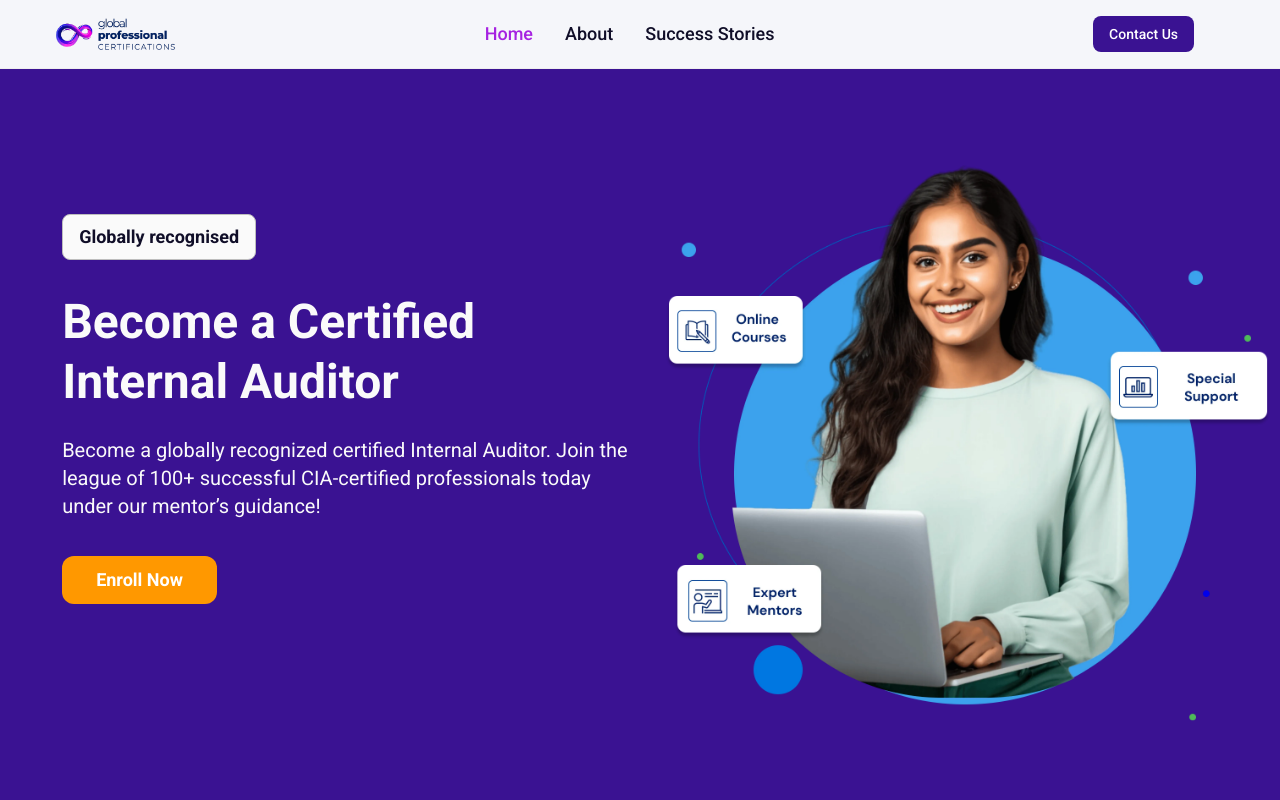
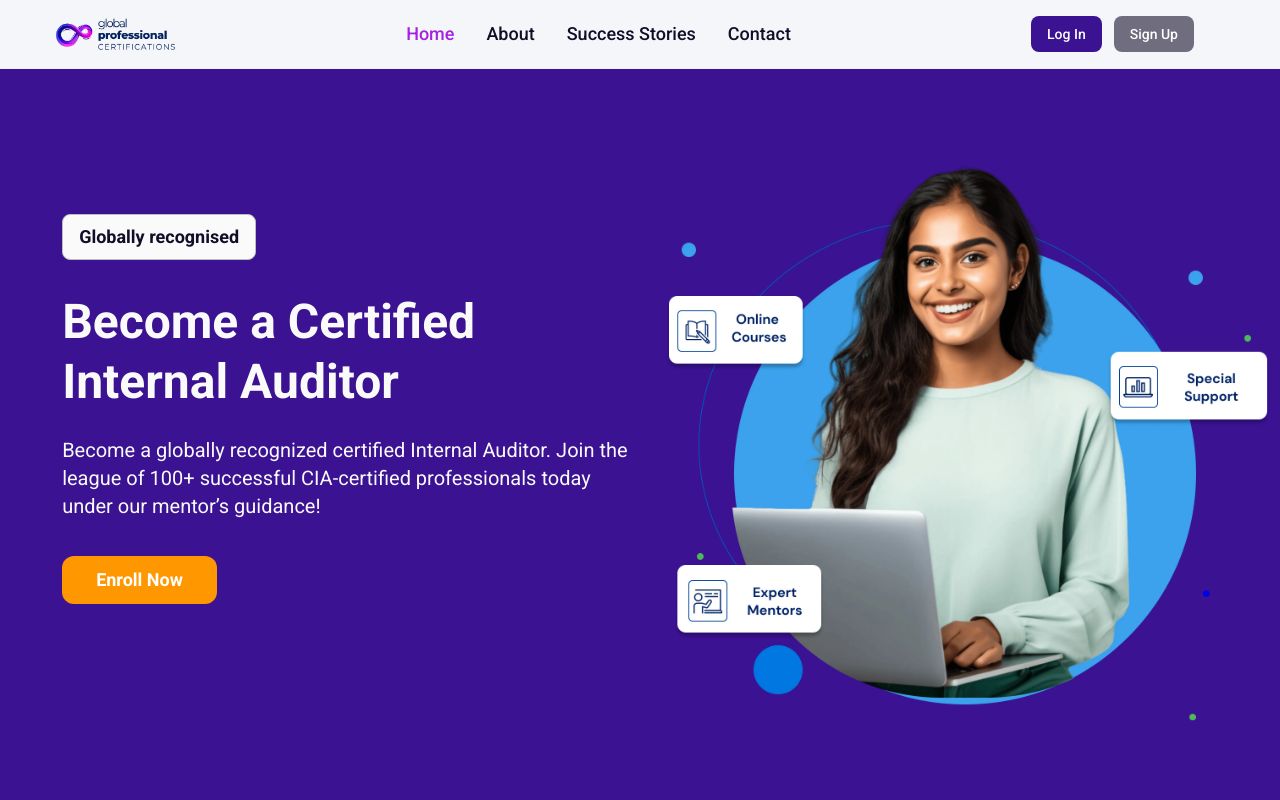
Before and after one commit to swapanmanna/gpc, a React (Vite) app: page / in a window 1280 px wide. Shown: the top 800 px of the page. Built offline with nearby package versions, Linux system fonts and the light colour scheme.

Commit message:
added back login and signup buttons, contact page is now in the navbar, domain issues hopefully fixed

```diff
--- a/src/components/Navbar/Navbar.jsx
+++ b/src/components/Navbar/Navbar.jsx
@@ -1,52 +1,3 @@
-// import React, { useState } from "react";
-// import { Link, NavLink } from "react-router-dom";
-// import logo from "../../assets/logo-2.png";
-
-// const Navbar = () => {
-//   const [isOpen, setIsOpen] = useState(false);
-
-//   return (
-
-//     <nav className="bg-[#f5f6fa] dark:bg-gray-900 fixed w-full z-20 top-0 start-0 border-b border-gray-200 dark:border-gray-600">
-//       <div className="max-w-screen-xl flex flex-wrap items-center justify-between mx-auto p-4">
-//       <Link to="" className="flex items-center space-x-3 rtl:space-x-reverse">
-//         <div className="transform scale-225">
-//           <img src={logo} className="h-8" alt="GPC logo" />
-//         </div>
-//       </Link>
-//       <div className="bg-[#f5f6fa] flex md:order-2 space-x-3 md:space-x-0 rtl:space-x-reverse">
-//         <Link to="login" className="text-white bg-brand-blue hover:bg-brand-purple focus:ring-4 focus:outline-none focus:ring-blue-300 font-medium rounded-lg text-sm px-4 py-2 mr-2.5 text-center dark:bg-blue-600 dark:hover:bg-blue-700 dark:focus:ring-blue-800">Log In</Link>
-//         <Link to="register" className="text-white bg-brand-gray hover:bg-brand-dark focus:ring-4 focus:outline-none focus:ring-blue-300 font-medium rounded-lg text-sm px-4 py-2 text-center dark:bg-blue-600 dark:hover:bg-blue-700 dark:focus:ring-blue-800">Sign Up</Link>
-//         <button onClick={() => setIsOpen(!isOpen)} data-collapse-toggle="navbar-sticky" type="button" className="inline-flex items-center p-2 w-10 h-10 justify-center text-sm text-gray-500 rounded-lg md:hidden hover:bg-gray-100 focus:outline-none focus:ring-2 focus:ring-gray-200 dark:text-gray-400 dark:hover:bg-gray-700 dark:focus:ring-gray-600" aria-controls="navbar-sticky" aria-expanded={isOpen}>
-//           <span className="sr-only">Open main menu</span>
-//           <svg className="w-5 h-5" aria-hidden="true" xmlns="http://www.w3.org/2000/svg" fill="none" viewBox="0 0 17 14">
-//               <path stroke="currentColor" stroke-linecap="round" stroke-linejoin="round" stroke-width="2" d="M1 1h15M1 7h15M1 13h15"/>
-//           </svg>
-//         </button>
-//       </div>
-//       <div className={`bg-[#f5f6fa] items-center justify-between ${isOpen ? "block" : "hidden"} w-full md:flex md:w-auto md:order-1 ml-32 mr-2`}>
-//       <ul className="flex flex-col p-4 md:p-0 mt-4 font-medium bg-[#f5f6fa] md:space-x-8 rtl:space-x-reverse md:flex-row md:mt-0 md:border-0 md:bg-[#f5f6fa] dark:bg-gray-800 md:dark:bg-gray-900 dark:border-gray-700">
-//           <li>
-//             <NavLink to="" className={({isActive}) => `block py-2 px-3 text-white bg-blue-700 rounded-sm md:bg-transparent ${ isActive ? "md:text-brand-purple" : "md:text-brand-dark" } md:hover:text-brand-purple md:p-0 md:dark:text-blue-500`} aria-current="page">Home</NavLink>
-//           </li>
-//           <li>
-//             <NavLink to="about" className={({isActive}) => `block py-2 px-3 bg-blue-700 rounded-sm md:bg-transparent ${ isActive ? "text-brand-purple" : "text-brand-dark" } md:hover:text-brand-purple md:p-0 md:dark:text-blue-500`}>About</NavLink>
-//           </li>
-//           <li>
-//             <NavLink to="#" className="block py-2 px-3 text-gray-900 rounded-sm hover:bg-gray-100 md:text-brand-dark md:hover:bg-transparent md:hover:text-brand-purple md:p-0 md:dark:hover:text-blue-500 dark:text-white dark:hover:bg-gray-700 dark:hover:text-white md:dark:hover:bg-transparent dark:border-gray-700">Services</NavLink>
-//           </li>
-//           <li>
-//             <NavLink to="contact" className={({isActive}) => `block py-2 px-3 bg-blue-700 rounded-sm md:bg-transparent ${ isActive ? "text-brand-purple" : "text-brand-dark" } md:hover:text-brand-purple md:p-0 md:dark:text-blue-500`}>Contact</NavLink>
-//           </li>
-//         </ul>
-//       </div>
-//       </div>
-//     </nav>
-//   );
-// };
-
-// export default Navbar;
-
 import React, { useState } from "react";
 import { Link, NavLink } from "react-router-dom";
 import logo from "../../assets/logo-2.png";
@@ -67,12 +18,12 @@ const Navbar = () => {
 
         {/* Desktop Buttons */}
         <div className="hidden md:flex md:order-2 space-x-3">
-          <Link to="contact" className="text-white bg-brand-blue hover:bg-brand-purple font-medium rounded-lg text-sm px-4 py-2">
-            Contact Us
-          </Link>
-          {/* <Link to="register" className="text-white bg-brand-gray hover:bg-brand-dark font-medium rounded-lg text-sm px-4 py-2">
+          <a href="https://learn.globalprofessionalcertifications.com/learn/account/signin" className="text-white bg-brand-blue hover:bg-brand-purple font-medium rounded-lg text-sm px-4 py-2">
+            Log In
+          </a>
+          <a href="https://learn.globalprofessionalcertifications.com/learn/account/signup?" className="text-white bg-brand-gray hover:bg-brand-dark font-medium rounded-lg text-sm px-4 py-2">
             Sign Up
-          </Link> */}
+          </a>
         </div>
 
         {/* Hamburger Button (Mobile) */}
@@ -97,7 +48,7 @@ const Navbar = () => {
 
         {/* Navigation Links (Desktop) */}
         <div className="hidden md:flex space-x-8">
-          {["Home", "About", "Success"].map((item, index) => (
+          {["Home", "About", "Success", "Contact"].map((item, index) => (
             <NavLink
               key={index}
               to={item.toLowerCase() === "home" ? "/" : item.toLowerCase()}
@@ -119,7 +70,7 @@ const Navbar = () => {
         } overflow-hidden`}
       >
         <ul className="flex flex-col items-center w-full space-y-4 p-4">
-          {["Home", "About", "Services"].map((item, index) => (
+          {["Home", "About", "Services", "Contact Us"].map((item, index) => (
             <li key={index} className="w-full text-center">
               <NavLink
                 to={item.toLowerCase() === "home" ? "/" : item.toLowerCase()}
@@ -135,18 +86,18 @@ const Navbar = () => {
           ))}
           {/* Login & Signup Buttons (Inside Mobile Menu) */}
           <li className="w-full flex flex-col space-y-2 mt-2">
-            <Link
-              to="contact"
+            <a
+              href="https://learn.globalprofessionalcertifications.com/learn/account/signin"
               className="w-full text-center text-white bg-brand-blue hover:bg-brand-purple font-medium rounded-lg text-sm px-4 py-2"
             >
-              Contact Us
-            </Link>
-            {/* <Link
-              to="register"
+              Log In
+            </a>
+            <a
+              href="https://learn.globalprofessionalcertifications.com/learn/account/signup?"
               className="w-full text-center text-white bg-brand-gray hover:bg-brand-dark font-medium rounded-lg text-sm px-4 py-2"
             >
               Sign Up
-            </Link> */}
+            </a>
           </li>
         </ul>
       </div>
--- a/src/main.jsx
+++ b/src/main.jsx
@@ -24,8 +24,8 @@ const router = createBrowserRouter(
       <Route path="privacy" element={<PrivacyPolicy />}/>
       <Route path="contact" element={<ContactUs />}/>
       <Route path="refund" element={<RefundPolicy />}/>
-      <Route path="login" element={<Login />}/>
-      <Route path="register" element={<Register />}/>
+      {/* <Route path="login" element={<Login />}/>
+      <Route path="register" element={<Register />}/> */}
       <Route path="success" element={<SuccessStories />}/>
     </Route>
   )
```
